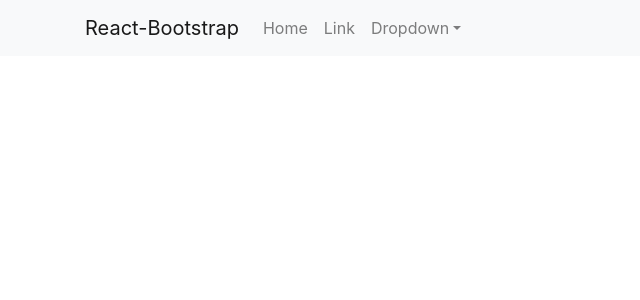
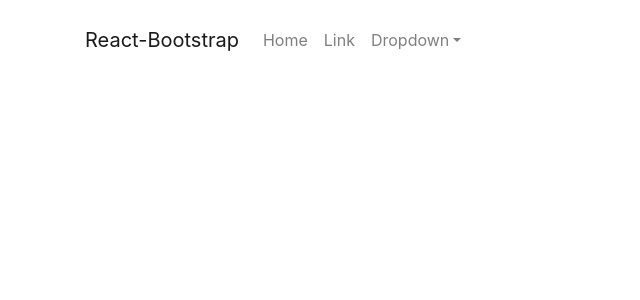
Before and after one commit to ttkmw/workasme, a React (Create React App) app: page / in a window 1280 px wide. Shown: the top 300 px of the page, without its empty margins (0-640 px from the left). Built offline with nearby package versions, Linux system fonts and the light colour scheme.

Commit message:
top nav bar

```diff
--- a/src/pages/components/bars/navigation/Top.tsx
+++ b/src/pages/components/bars/navigation/Top.tsx
@@ -4,10 +4,12 @@ import {Nav, Navbar, NavDropdown} from "react-bootstrap";
 /** @jsxRuntime classic */
 /** @jsx jsx */
 import { jsx } from '@emotion/react'
+import Colors from "src/pages/constants/Colors";
 
 const TopNavigation: React.FC = () => {
-  return <Navbar bg="light" expand="lg" css={{
-    backgroundColor: "#0000FF",
+  return <Navbar expand="lg" css={{
+    backgroundColor: Colors.theme.bar.top,
+    height: 80
   }}>
     <Container>
           <Navbar.Brand href="#home">React-Bootstrap</Navbar.Brand>
--- /dev/null
+++ b/src/pages/constants/Colors.ts
@@ -0,0 +1,13 @@
+// eslint-disable-next-line import/no-anonymous-default-export
+export default {
+  dev: {},
+  theme: {
+    bar: {
+      top: '#ffffff'
+    },
+    main: '#22B6E8',
+    screen: {
+      background: '#FFFFFF'
+    }
+  }
+};
```
Also changed, not shown: src/pages/constants/Sizes.ts (added, +8 -0 lines).
